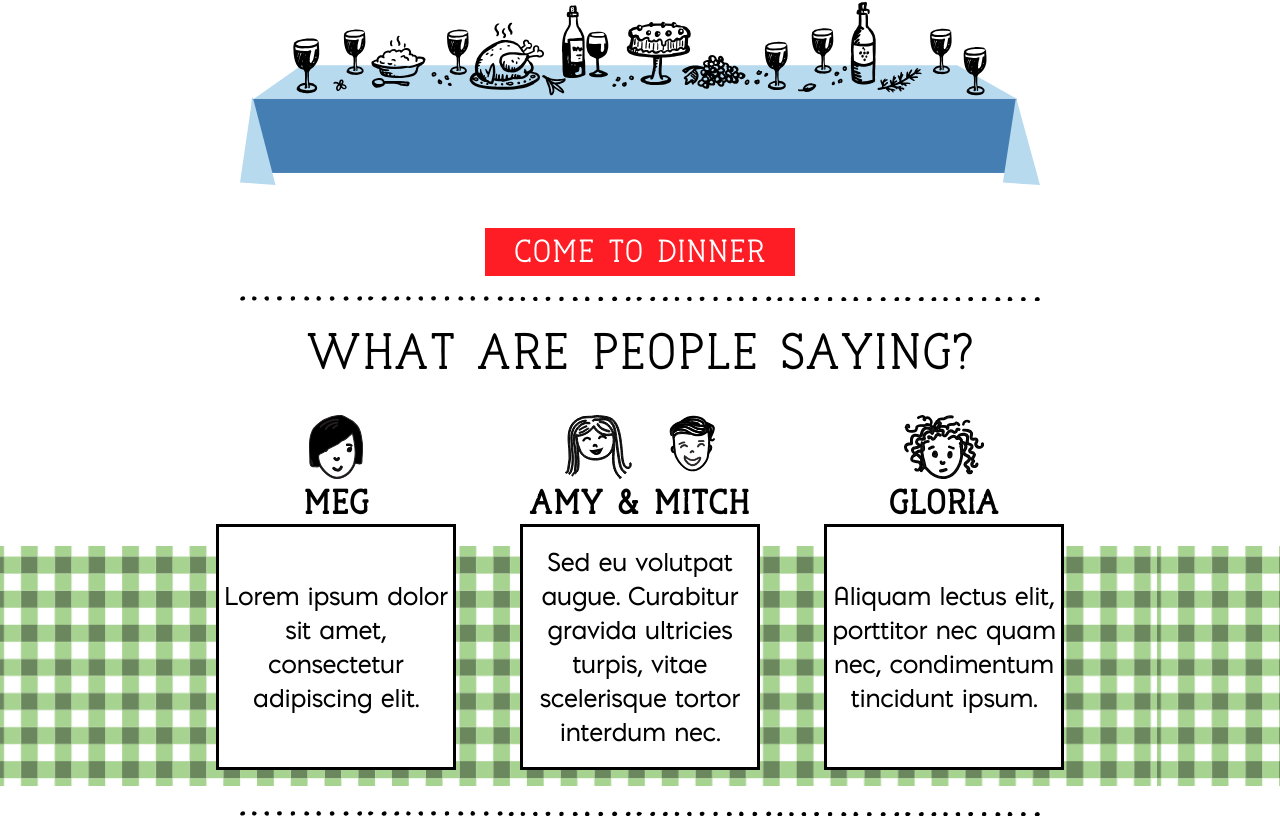
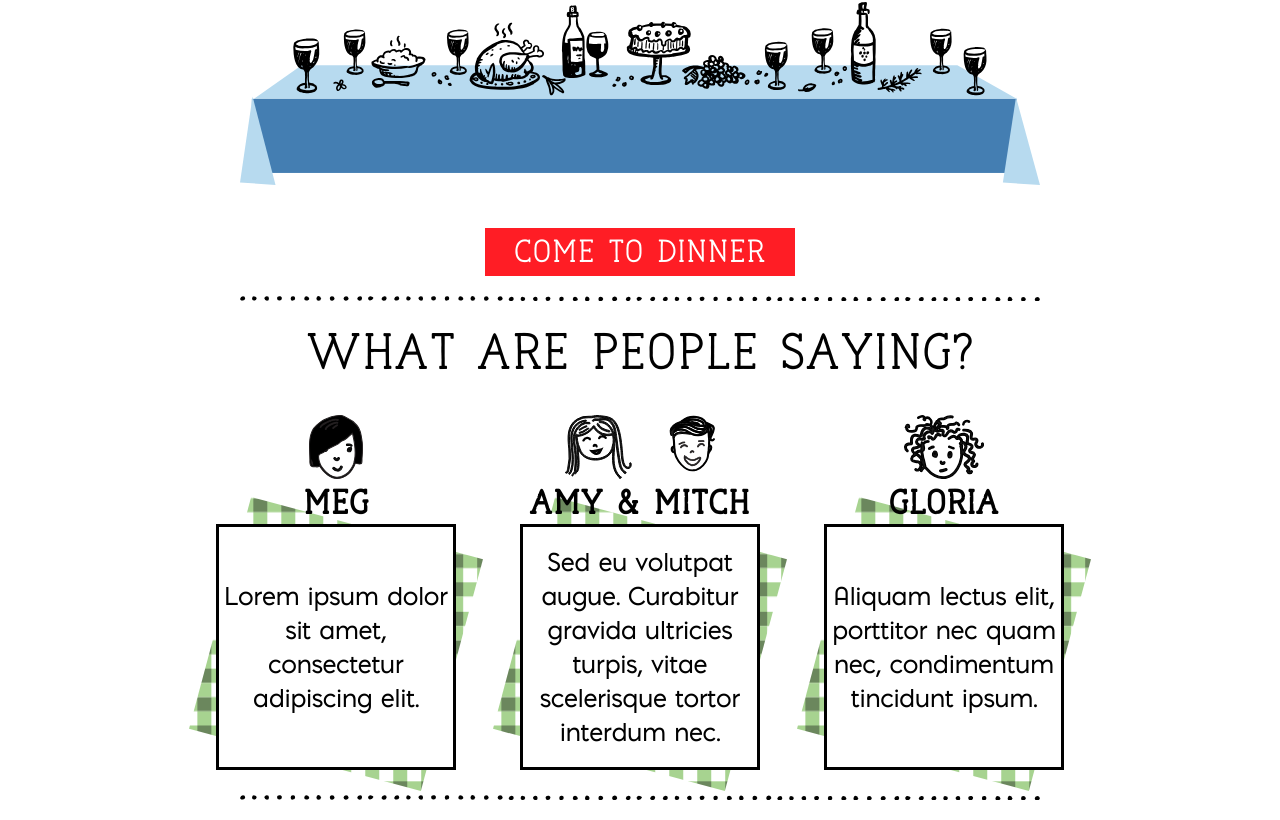
Before and after one commit to samshareski/epsc-ui, a React (Create React App) app: page / in a window 1280 px wide. Shown: the part 304-1124 px from the top of the page. Built offline with nearby package versions, Linux system fonts and the light colour scheme.

Commit message:
Create a rotated background for each blurb

```diff
--- a/src/components/blurbs/Blurb.css
+++ b/src/components/blurbs/Blurb.css
@@ -16,6 +16,7 @@
 .blurb__box {
     display: grid;
     align-items: center;
+    margin-top: -15em;
     height: 15em;
     text-align: center;
     vertical-align: middle;
@@ -28,3 +29,23 @@
     font-size: 1.5em;
     margin: 0;
 }
+
+.blurb__background {
+    position: relative;
+    overflow: hidden;
+    z-index: -1;
+    transform: rotate(15deg);
+    height: 15em;
+}
+
+.blurb__background::before {
+    content: "";
+    position: absolute;
+    width: 200%;
+    height: 200%;
+    top: -50%;
+    left: -50%;
+    transform: rotate(-15deg);
+    background-image: url('./assets/green-table-cloth.svg');
+    background-size: 60em;
+}
--- a/src/components/blurbs/Blurb.js
+++ b/src/components/blurbs/Blurb.js
@@ -5,6 +5,7 @@ const Blurb = ({ face, name, blurb }) => (
   <div className='blurb'>
     <img className='blurb__image' src={face} alt={name} />
     <h2 className='blurb__name'>{name}</h2>
+    <div className='blurb__background' />
     <div className='blurb__box'>
       <p className='blurb__blurb'>{blurb}</p>
     </div>
--- a/src/components/blurbs/Blurbs.css
+++ b/src/components/blurbs/Blurbs.css
@@ -8,9 +8,3 @@
     max-width: 57em;
     margin: 0 auto;
 }
-
-.blurbs__background {
-    height: 15em;
-    margin-top: -14em;
-    background-image: url('./assets/green-table-cloth.svg');
-}
```
